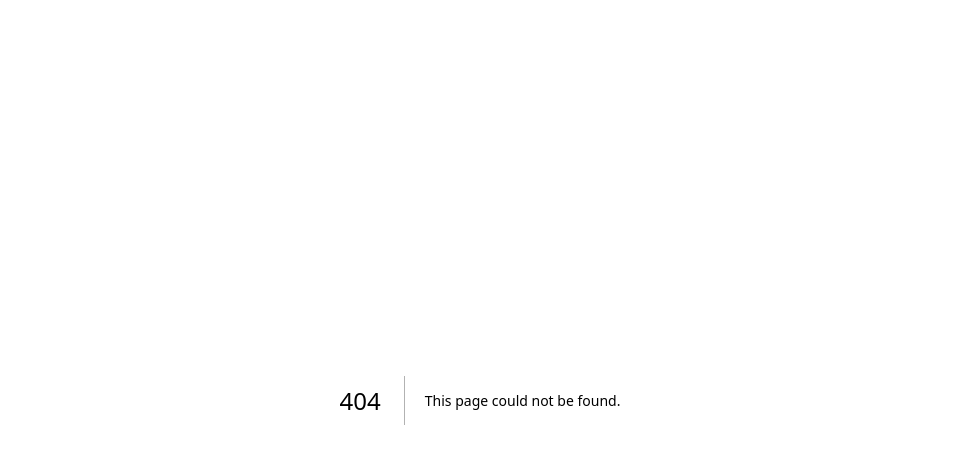
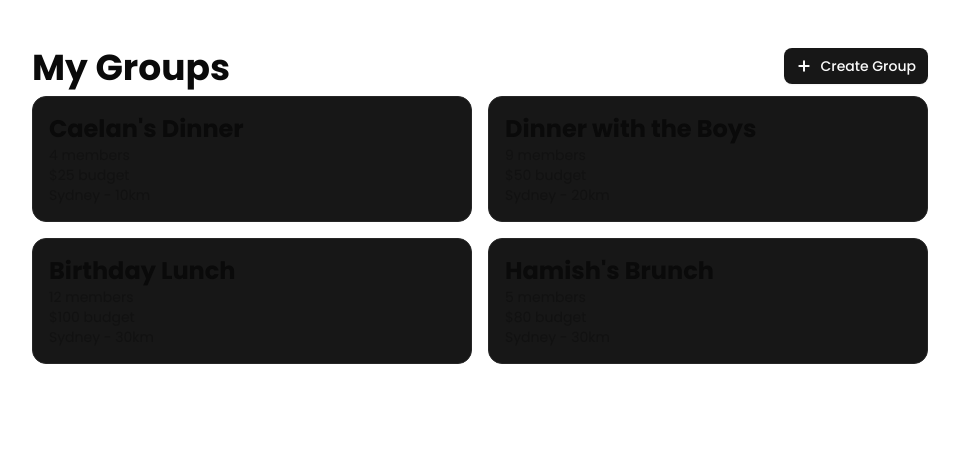
Before and after one commit to kevinnhou/next-hackathon, a Next.js app: page /dashboard in a window 1280 px wide. Before the commit this address had no page. Shown: the top 464 px of the page, without its empty margins (160-1119 px from the left). Built offline with nearby package versions, Linux system fonts and the light colour scheme.

Commit message:
feat: dashboard and groups displayed

```diff
--- /dev/null
+++ b/src/app/dashboard/page.tsx
@@ -0,0 +1,37 @@
+import { GroupCard } from "@/components/groups/card";
+import { groups } from "@/data/groups";
+import { Button } from "@/components/ui/button";
+import Link from "next/link";
+import { Plus } from "lucide-react";
+
+export default function Dashboard() {
+  return (
+    <>
+      <div className="mx-48 my-12">
+        <div className="flex flex-row justify-between">
+          <h1 className="text-4xl font-bold">My Groups</h1>
+          <Button asChild>
+            <Link href="/config">
+              <Plus strokeWidth={3} />
+              Create Group
+            </Link>
+          </Button>
+        </div>
+        <div className="my-2 grid grid-cols-2 gap-4">
+          {groups.map((group) => (
+            <GroupCard
+              key={group.id}
+              name={group.name}
+              budget={group.budget}
+              radius={group.radius}
+              location={group.location}
+              users={group.users}
+              active={group.active}
+              date={group.createdAt}
+            />
+          ))}
+        </div>
+      </div>
+    </>
+  );
+}
--- /dev/null
+++ b/src/components/groups/card.tsx
@@ -0,0 +1,37 @@
+"use client";
+
+import { Star } from "lucide-react";
+import type React from "react";
+
+import { cn } from "@/lib/utils";
+
+interface GroupCardProps {
+  name: string;
+  budget: number;
+  radius: number;
+  location: string;
+  users: number;
+  active: boolean;
+  date: Date;
+}
+
+export function GroupCard({
+  name,
+  budget,
+  radius,
+  location,
+  users,
+  active,
+  date,
+}: GroupCardProps) {
+  return (
+    <div className="flex flex-col rounded-xl border border-neutral-800 bg-neutral-900 p-4">
+      <h2 className="text-2xl font-bold">{name}</h2>
+      <p className="text-sm text-foreground/40">{users} members</p>
+      <p className="text-sm text-foreground/40">${budget} budget</p>
+      <p className="text-sm text-foreground/40">
+        {location} - {radius}km
+      </p>
+    </div>
+  );
+}
--- /dev/null
+++ b/src/data/groups.ts
@@ -0,0 +1,39 @@
+export const groups = [
+  {
+    id: "1",
+    name: "Caelan's Dinner",
+    budget: 25,
+    radius: 10,
+    location: "Sydney",
+    users: 4,
+    active: true,
+    createdAt: new Date("2024-01-01"),
+  },
+  {
+    id: "2",
+    name: "Dinner with the Boys",
+    budget: 50,
+    radius: 20,
+    location: "Sydney",
+    users: 9,
+    active: false,
+  },
+  {
+    id: "3",
+    name: "Birthday Lunch",
+    budget: 100,
+    radius: 30,
+    location: "Sydney",
+    users: 12,
+    active: false,
+  },
+  {
+    id: "4",
+    name: "Hamish's Brunch",
+    budget: 80,
+    radius: 30,
+    location: "Sydney",
+    users: 5,
+    active: false,
+  },
+];
```
